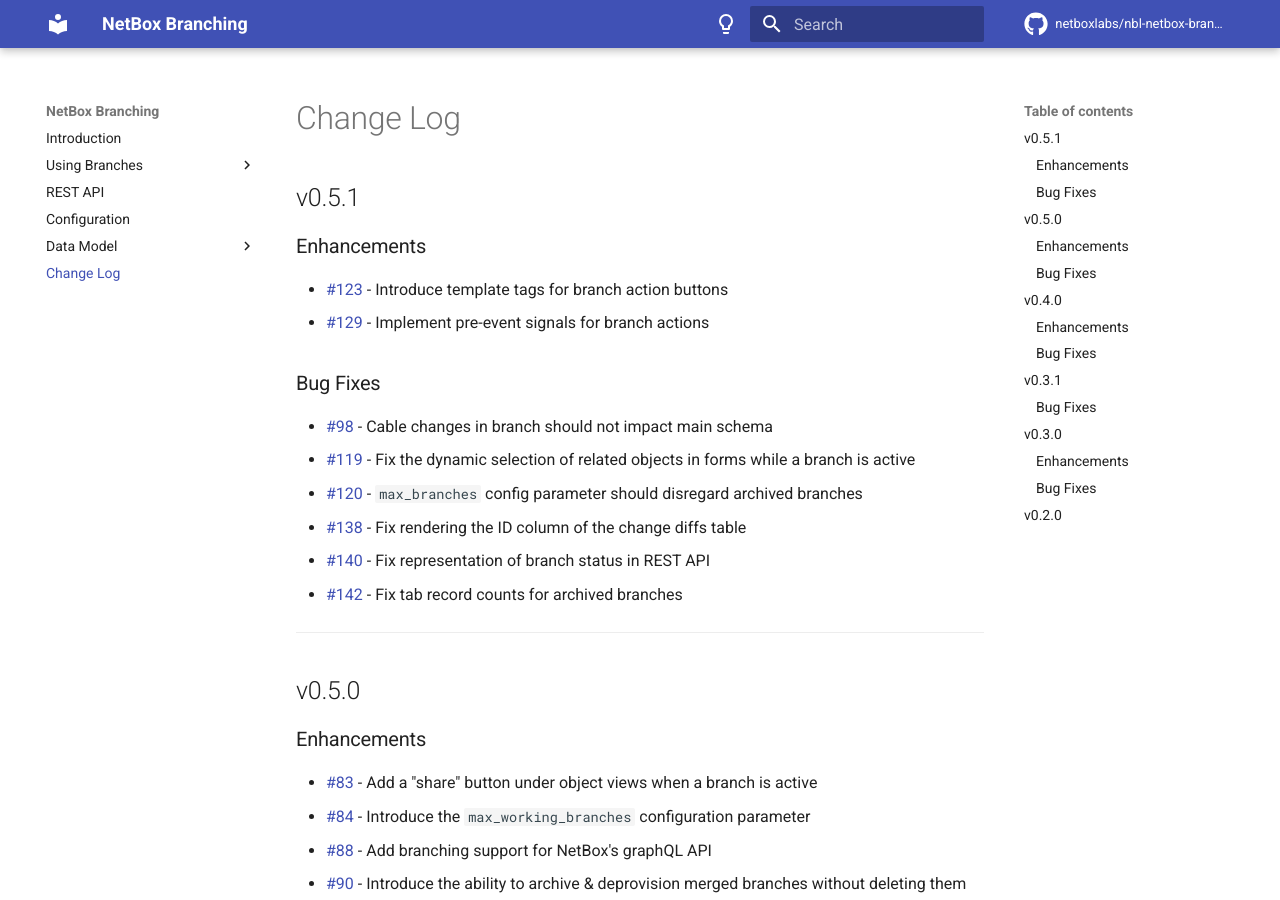
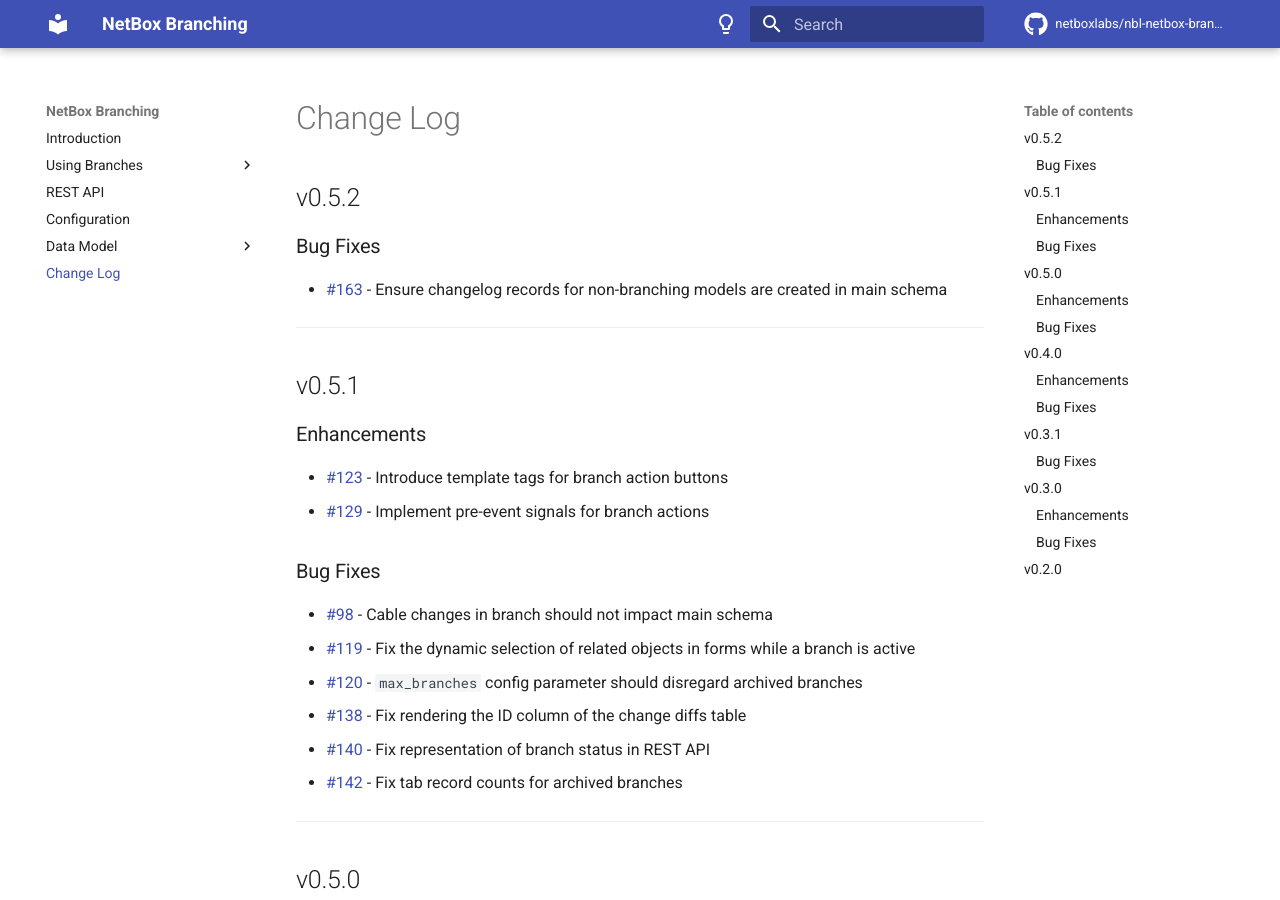
Before and after one commit to netboxlabs/netbox-branching, an MkDocs documentation site: the page built from docs/changelog.md, in a window 1280 px wide and 900 px high. Built offline with MkDocs 1.6.1 and Material for MkDocs 9.7.7, drawn with Linux system fonts in a browser that asks for light colours; comment, search, counter and statistics services are not loaded.

Commit message:
Release v0.5.2

```diff
--- a/docs/changelog.md
+++ b/docs/changelog.md
@@ -1,4 +1,12 @@
 # Change Log
+
+## v0.5.2
+
+### Bug Fixes
+
+* [#163](https://github.com/netboxlabs/netbox-branching/issues/163) - Ensure changelog records for non-branching models are created in main schema
+
+---
 
 ## v0.5.1
 
--- a/netbox_branching/__init__.py
+++ b/netbox_branching/__init__.py
@@ -9,7 +9,7 @@
     name = 'netbox_branching'
     verbose_name = 'NetBox Branching'
     description = 'A git-like branching implementation for NetBox'
-    version = '0.5.1'
+    version = '0.5.2'
     base_url = 'branching'
     min_version = '4.1'
     middleware = [
--- a/pyproject.toml
+++ b/pyproject.toml
@@ -1,6 +1,6 @@
 [project]
 name = "netboxlabs-netbox-branching"
-version = "0.5.1"
+version = "0.5.2"
 description = "A git-like branching implementation for NetBox"
 readme = "README.md"
 requires-python = ">=3.10"
```
